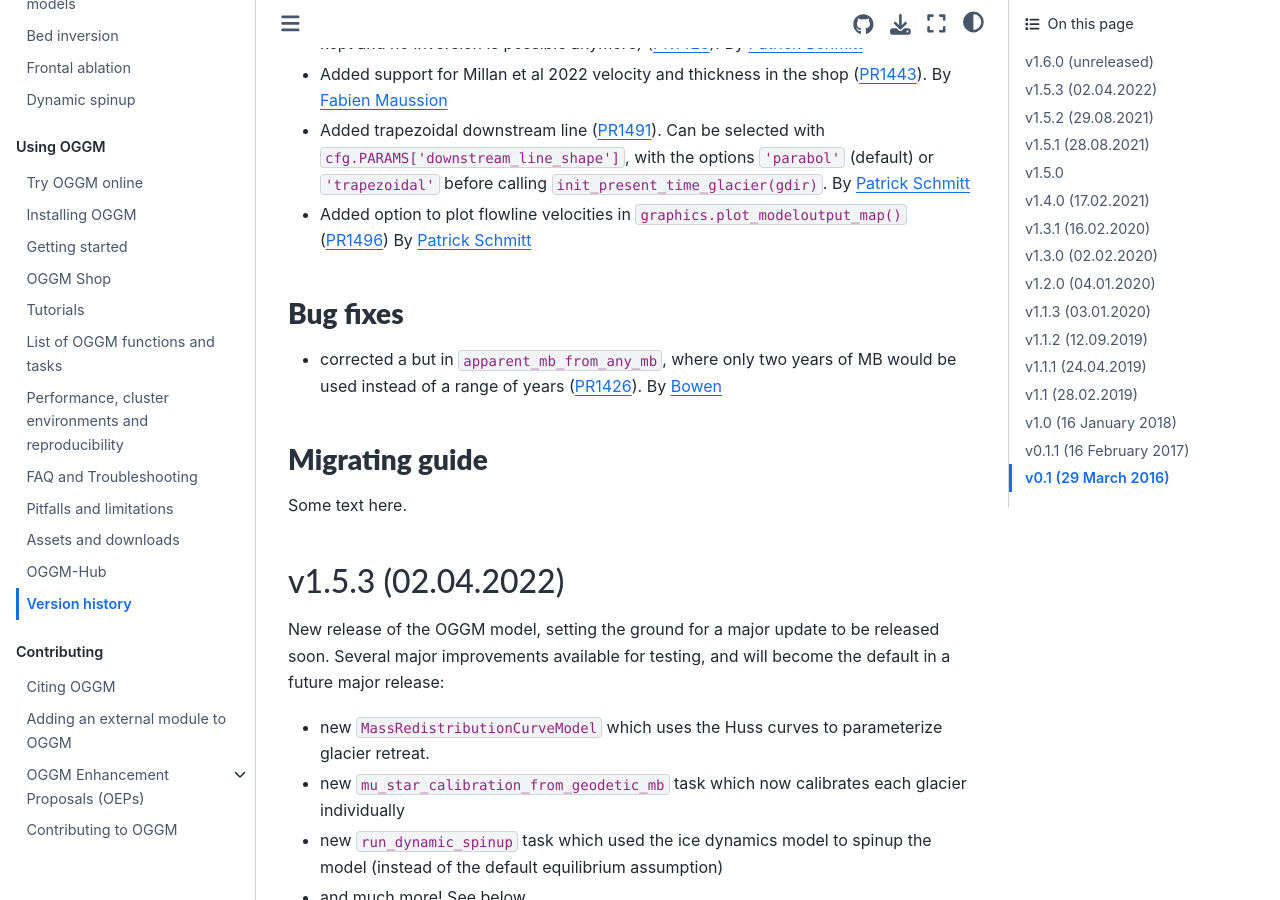
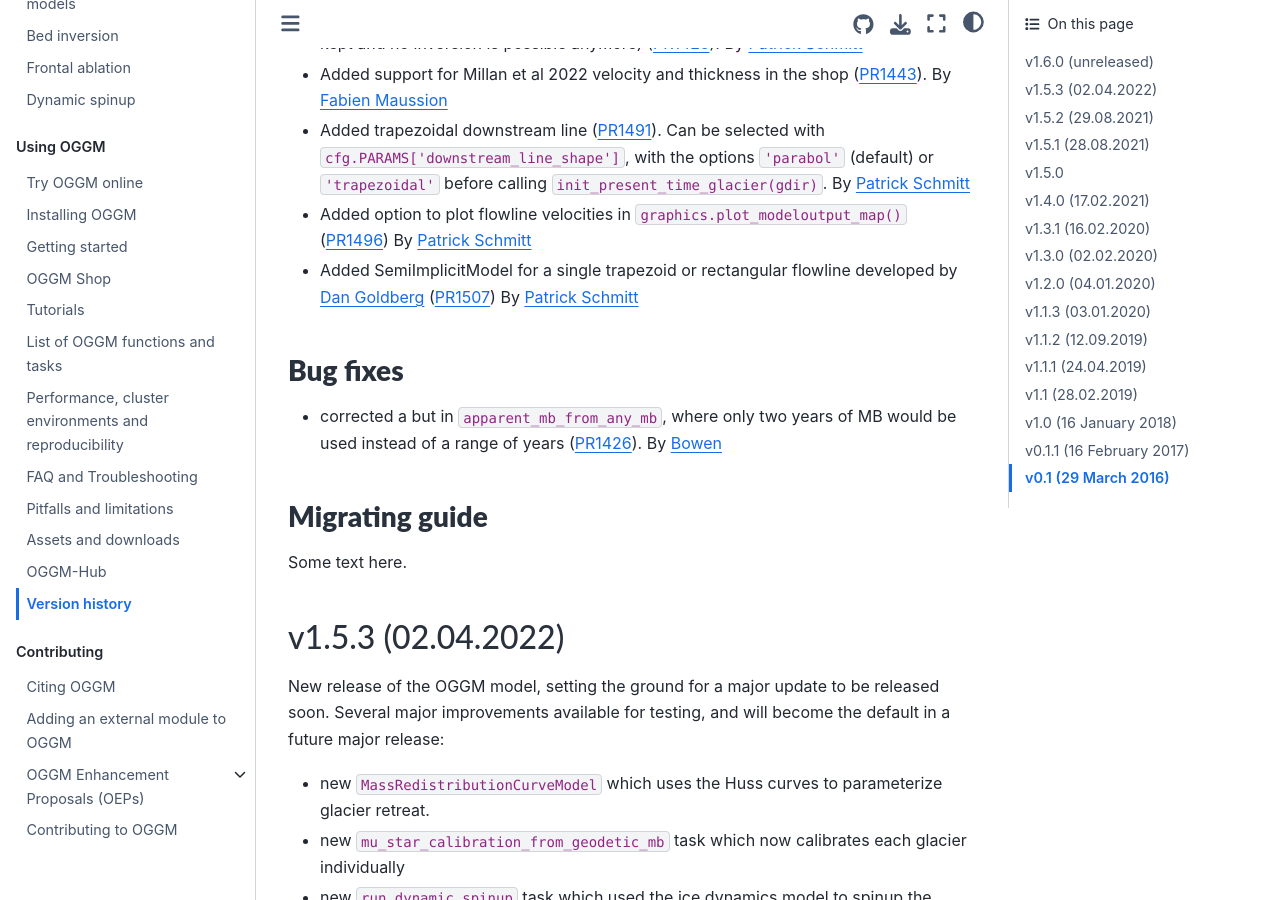
Before and after one commit to OGGM/oggm, a Sphinx documentation site: the page built from docs/whats-new.rst, in a window 1280 px wide and 900 px high, scrolled down 1191 px. Built offline with Sphinx 7.4.7 and the Sphinx Book theme 1.1.4, drawn with Linux system fonts in a browser that asks for light colours; the version number could not be read and is left out.

Commit message:
added to whats-new

```diff
--- a/docs/whats-new.rst
+++ b/docs/whats-new.rst
@@ -61,6 +61,8 @@ Enhancements
   By `Patrick Schmitt <https://github.com/pat-schmitt>`_
 - Added option to plot flowline velocities in ``graphics.plot_modeloutput_map()``
   (:pull:`1496`)
+  By `Patrick Schmitt <https://github.com/pat-schmitt>`_
+- Added SemiImplicitModel for a single trapezoid or rectangular flowline developed by `Dan Goldberg <https://github.com/dngoldberg>`_ (:pull:`1507`)
   By `Patrick Schmitt <https://github.com/pat-schmitt>`_
 
 Bug fixes
```
